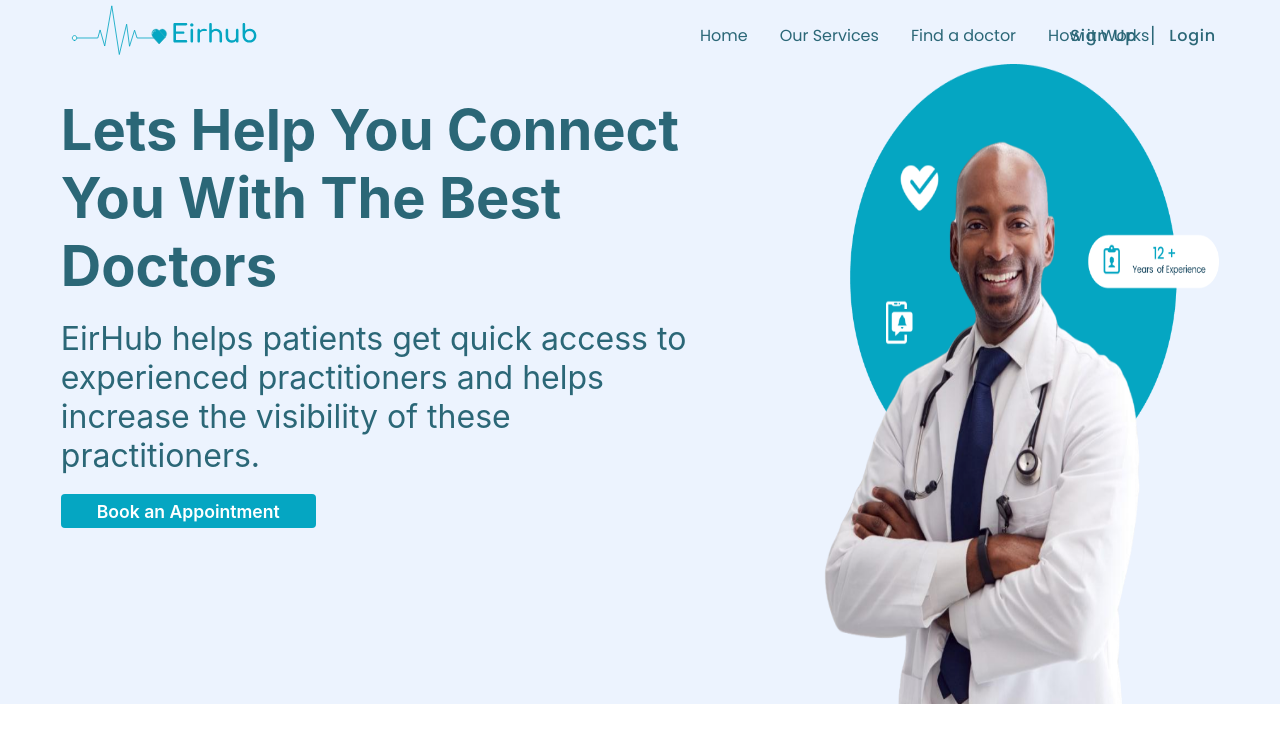
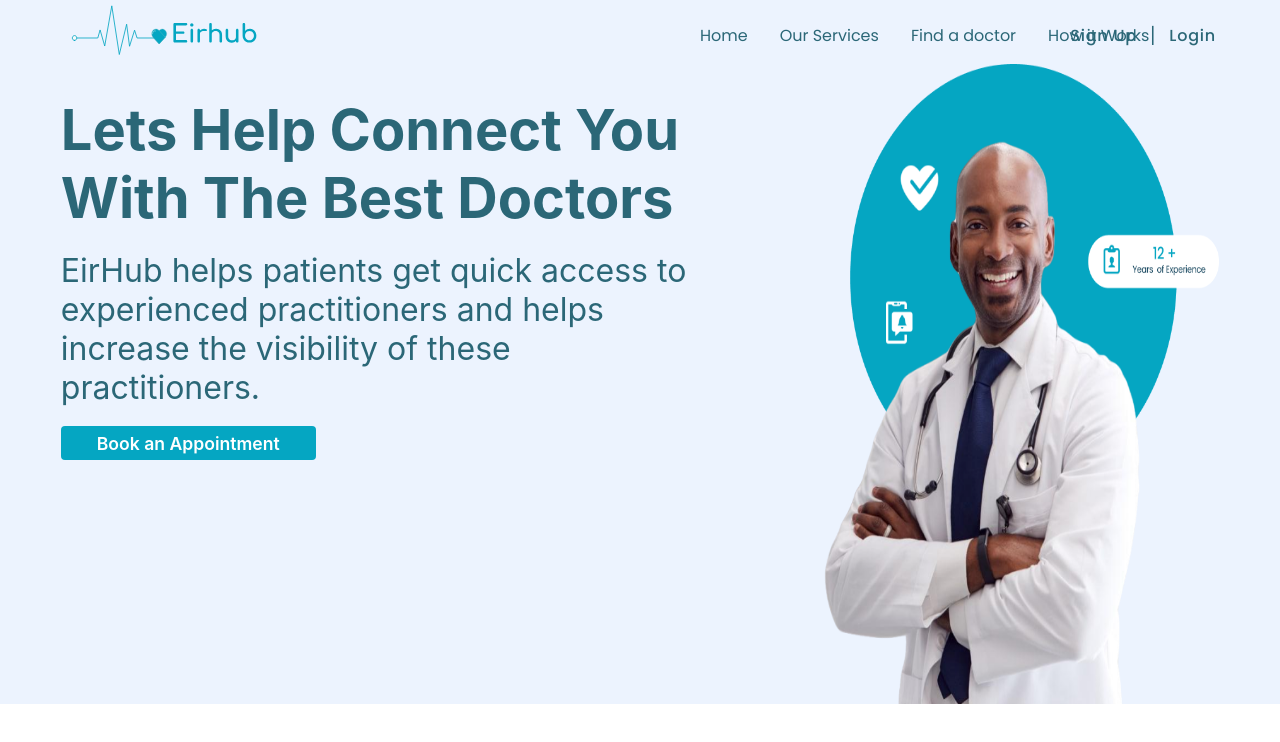
Before and after one commit to Silicon-Valley00/eirhub-frontend, a React (Create React App) app in the folder client/: page / in a window 1280 px wide. Shown: the top 742 px of the page. Built offline with nearby package versions, Linux system fonts and the light colour scheme; the HTML template or start-up script is replaced by a standard one.

Commit message:
modifiedd

```diff
--- a/client/src/Pages/Landing page/components/Hero.js
+++ b/client/src/Pages/Landing page/components/Hero.js
@@ -10,7 +10,7 @@ const Hero = () => {
          <div className="hero-container">
             <div className="hero-content">
                <div className="content-title">
-                  <h1>Lets Help You Connect You With The Best Doctors</h1>
+                  <h1>Lets Help Connect You With The Best Doctors</h1>
                </div>
                <div className="content-info">
                   <p>
```
Also changed, not shown: client/src/Pages/Landing page/components/services.css (+3 -6 lines).
